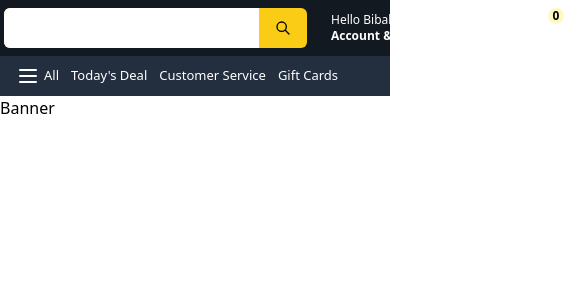
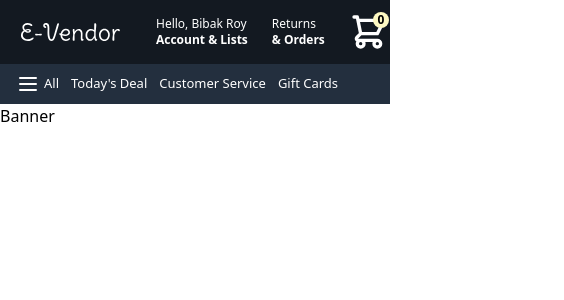
Before and after one commit to bibakroy/E-Vendor, a Next.js app: page / in a window 390 px wide. Shown: the top 300 px of the page, 564 px wide, since content can reach past the window. Built offline with nearby package versions, Linux system fonts and the light colour scheme.

Commit message:
header section modified: added responsiveness

```diff
--- a/components/Header.tsx
+++ b/components/Header.tsx
@@ -4,40 +4,46 @@ import {
   MenuIcon,
   ShoppingCartIcon,
 } from "@heroicons/react/outline";
+import { useRouter } from "next/router";
 
 export const Header = () => {
+  const router = useRouter();
   return (
-    <header>
+    <header className="sticky top-0 z-50">
       {/* top header */}
-      <div className="bg-self_blue flex items-center flex-grow p-1 py-2">
-        <div className="flex items-center flex-grow sm:flex-grow-0">
+      <div className="bg-self_blue flex items-center flex-grow p-1 py-3">
+        <div className="flex items-center flex-grow md:flex-grow-0 flex-shrink-0 mr-3 ml-4">
           <Image
             src="/logo.svg"
             width={100}
             height={30}
-            objectFit="contain"
+            // objectFit="contain"
             className="cursor-pointer"
+            onClick={() => router.push("/")}
           />
         </div>
 
-        <div className="bg-yellow-400 hover:bg-yellow-500 flex items-center h-10 rounded-md flex-grow cursor-pointer">
+        <div className="bg-yellow-400 hover:bg-yellow-500 hidden md:flex items-center h-10 rounded-md flex-grow flex-shrink cursor-pointer">
           <input
             type="text"
-            className="h-full  p-2 flex-grow flex-shrink rounded-l-md focus:outline-none px-3"
+            className="h-full p-2 flex-grow flex-shrink rounded-l-md focus:outline-none px-3"
           />
           <SearchIcon className="h-12 p-4" />
         </div>
 
         <div className="text-white flex items-center text-xs space-x-6 mx-6 whitespace-nowrap">
           <div className="link">
-            <p>Hello Bibak Roy</p>
+            <p>Hello, Bibak Roy</p>
             <p className="font-extrabold md:text-sm">Account & Lists</p>
           </div>
           <div className="link">
             <p>Returns</p>
             <p className="font-extrabold md:text-sm">& Orders</p>
           </div>
-          <div className="flex items-center link relative">
+          <div
+            className="flex items-center link relative"
+            onClick={() => router.push("/checkout")}
+          >
             <span className="absolute w-4 h-4 bg-yellow-100 top-0 right-0 md:right-7 text-center rounded-full text-black font-bold">
               0
             </span>
```
Also changed, not shown: public/logo-for-tab.svg, public/logo.svg.
